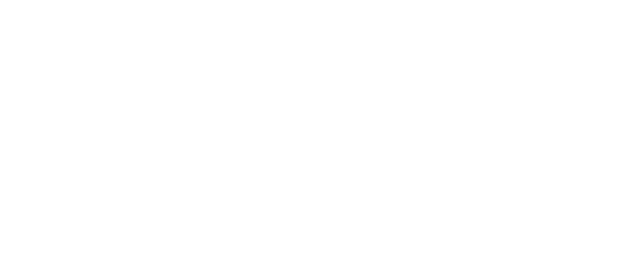
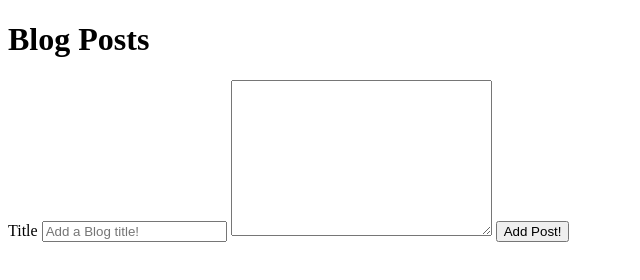
Before and after one commit to jjconway23/blog-posts, a plain HTML site: page index.html in a window 1280 px wide. Shown: the whole page, without its empty margins (0-640 px from the left). Drawn offline with Linux system fonts and the light colour scheme.

Commit message:
Add basic html structure

```diff
--- a/index.html
+++ b/index.html
@@ -5,9 +5,27 @@
     <meta http-equiv="X-UA-Compatible" content="IE=edge">
     <meta name="viewport" content="width=device-width, initial-scale=1.0">
     <link rel="stylesheet" href="/styles/styles.css">
-    <title>Document</title>
+    <title>Blog Posts</title>
 </head>
 <body>
+    <header>
+        <h1>Blog Posts</h1>
+    </header>
+    <main>
+        <form>
+            <label for="blog-title">Title</label>
+            <input type="text" name="blog-title" id="blog-title" placeholder="Add a Blog title!">
+            <label for="blog-text"></label>
+            <textarea name="blog-text" id="blog-text" cols="30" rows="10"></textarea>
+            <button id= "submit-btn" type="submit">Add Post!</button>
+        </form>
+
+    </main>
+
+
+
+
+
     <script src="js/script.js"></script>
 </body>
 </html>
```
